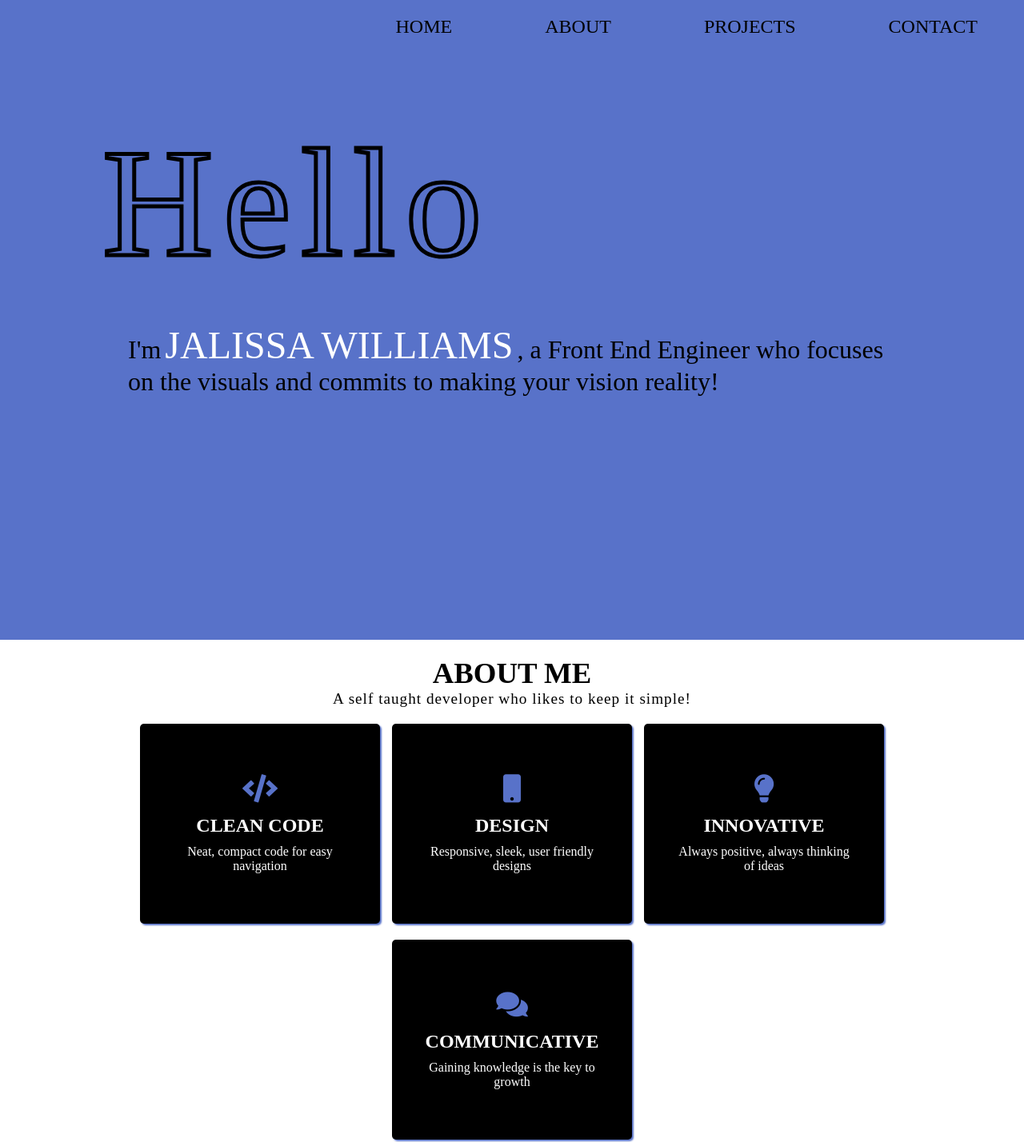
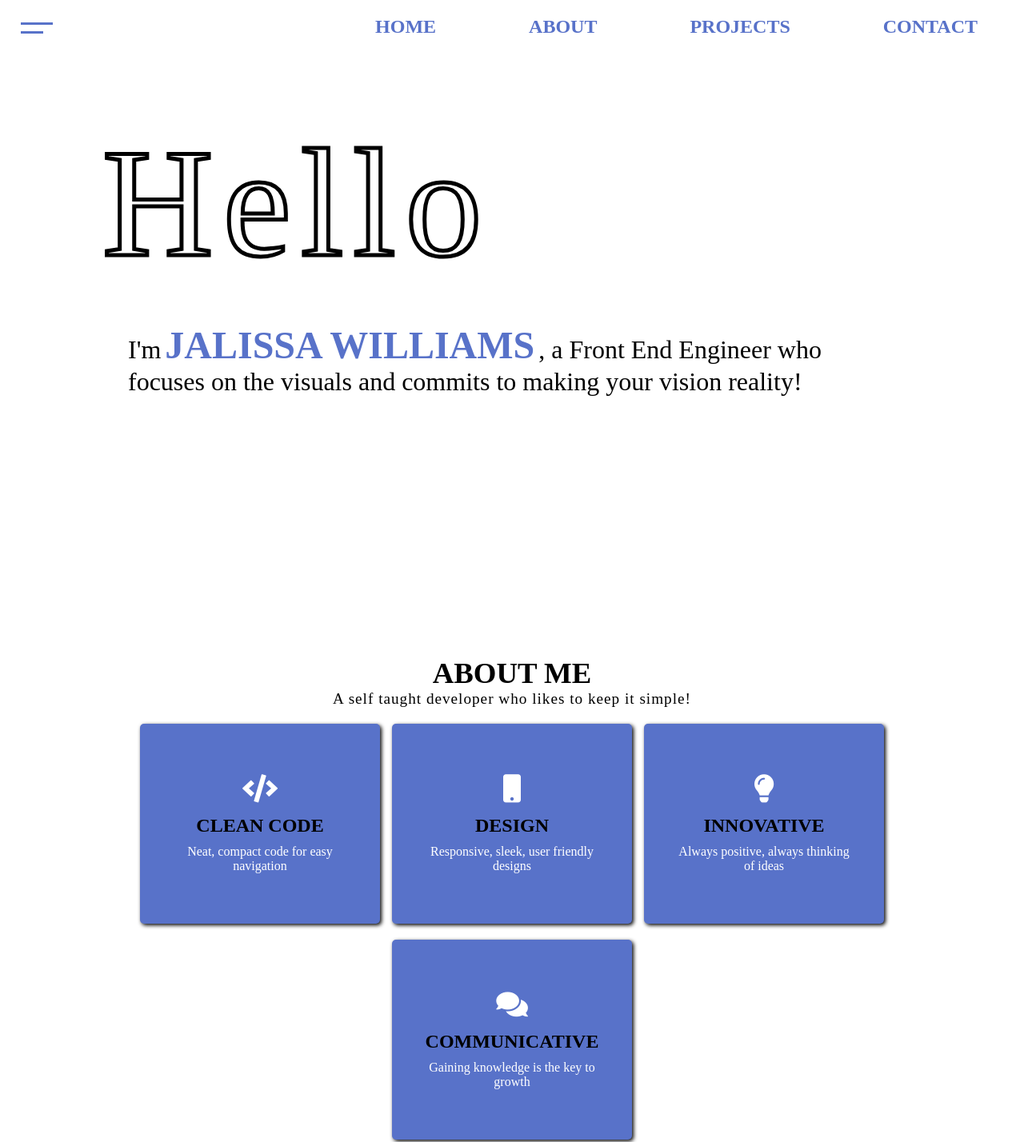
Before and after one commit to jalissaw/Portfolio2, a website: page index.html in a window 1280 px wide. Shown: the top 1428 px of the page at 80% size. Drawn offline with Linux system fonts and the light colour scheme; a web font is replaced by a local one.

Commit message:
adding project pg

```diff
--- a/styles/_content.scss
+++ b/styles/_content.scss
@@ -62,30 +62,31 @@ main {
             flex-direction: column;
             height: 250px;
             width: 300px;
-            background: black;
+            background: $primary-color;
             text-align: center;
-            color: white;
+            color: black;
             margin-top: 20px;
             border-radius: 5px;
-            box-shadow: $primary-color 2px 2px 2px;
+            box-shadow: black 2px 2px 5px;
         }
 
         .fas {
             font-size: 2.2em;
             margin-bottom: 15px;
-            color: $primary-color;
+            color: white;
         }
 
         .cardtitle {
             font-size: 1.5em;
             text-transform: uppercase;
-            color: white;
+            color: black;
         }
 
         .infotxt {
             width: 75%;
             margin-top: 10px;
             font-size: 1em;
+            color: white;
         }
 
         .mobile {
@@ -173,11 +174,6 @@ main {
                 width: 100%;
                 height: 100%;
 
-                // @media #{$laptop} {
-                //     height: 80%;
-                //    }
-
-
 
             .cardproject{
                 display: flex;
@@ -228,7 +224,7 @@ main {
                         border: none;
                         color: white;
                         border: solid 2px white;
-                        background: black;
+                        background: $primary-color;
                         text-transform: uppercase;
                         font-size: 100%;
                         margin-top: 15px;
@@ -237,7 +233,7 @@ main {
 
 
                         &:hover {
-                            background: $primary-color;
+                            background: black;
                             cursor: pointer;
                         }
 
--- a/styles/_nav.scss
+++ b/styles/_nav.scss
@@ -32,7 +32,8 @@
             a {
                 text-decoration: none;
                 text-transform: uppercase;
-                color: black;
+                color: $primary-color;
+                font-weight: bold;
                 padding: 8px;
                 transition: ease-in 0.4s all;
 
@@ -67,6 +68,10 @@
             width: 40px;
             z-index: 5;
             opacity: 0;
+
+            &:hover {
+                cursor: pointer;
+             }
         }
 
         .hamburger {
--- a/styles/_variables.scss
+++ b/styles/_variables.scss
@@ -1,4 +1,5 @@
 $primary-color: rgb(88, 114, 201);
+$primary-light: lighten(rgb(88, 114, 201), 10%);
 
 $laptop: "(min-width: 830px) and (max-width: 10000px)";
 $tablets: "(min-width: 479px) and (max-width:829px)";
--- a/styles/main.scss
+++ b/styles/main.scss
@@ -21,7 +21,6 @@ html {
 header{
     height: 100vh;
     width: 100%;
-    background: $primary-color;
 
 
     .heading {
@@ -83,7 +82,8 @@ header{
                 text-transform: uppercase;
                 padding: 0px 5px;
                 font-size: 1.5em;
-                color: white;
+                font-weight: bold;
+                color: $primary-color;
 
             }
         }
```
Also changed, not shown: styles/main.css, 1 other file.
